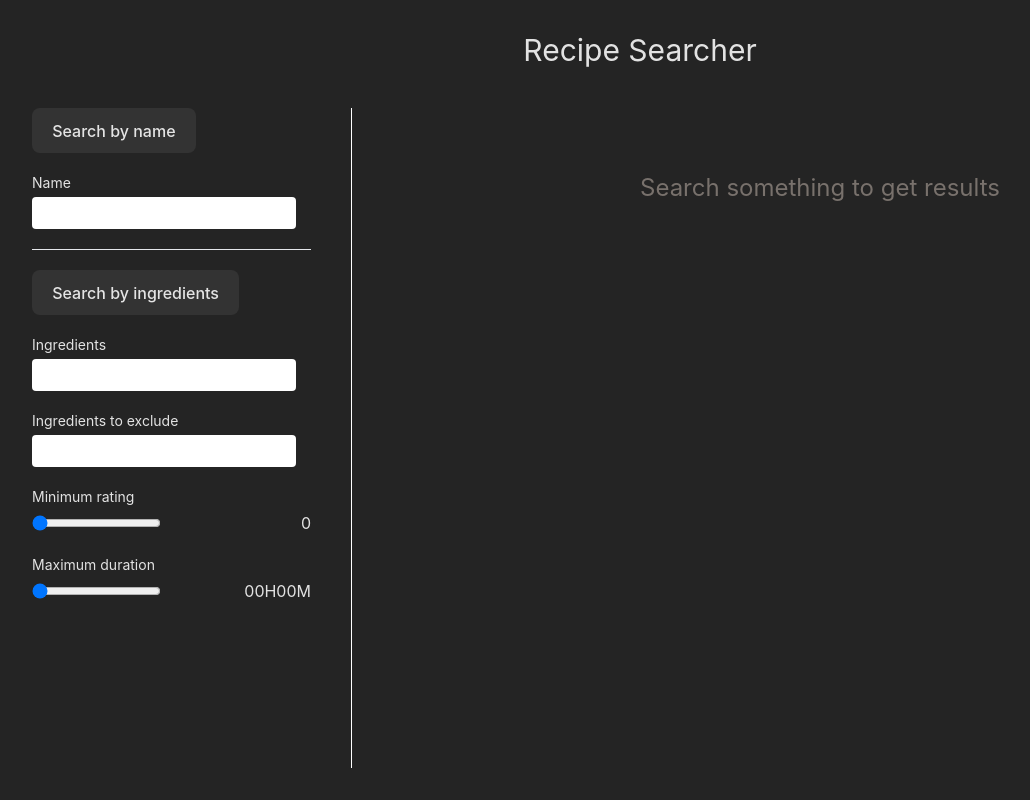
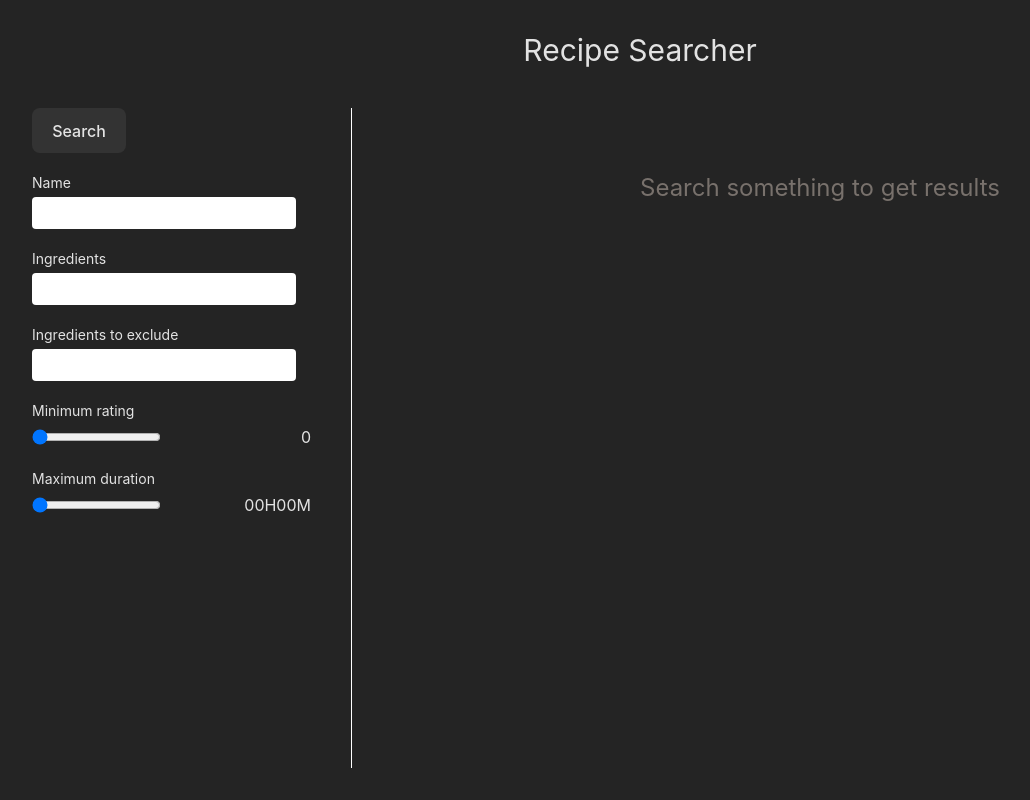
Before and after one commit to Maarten11/information-retrieval-project, a Vue app in the folder frontend/: page / in a window 1280 px wide. Shown: the whole page, without its empty margins (0-1030 px from the left). Built offline with nearby package versions, Linux system fonts and the light colour scheme.

Commit message:
Add combined search to the frontend

```diff
--- a/frontend/src/App.vue
+++ b/frontend/src/App.vue
@@ -40,6 +40,38 @@
 		selectedRecipe.value = recipe;
 	};
 
+	const searchRecipes = async () => {
+		const includeList = !!include.value.length
+			? include.value.split(",").map((s) => s.trim())
+			: [];
+		const excludeList = !!exclude.value.length
+			? exclude.value.split(",").map((s) => s.trim())
+			: [];
+		const form = new FormData();
+		if (!!name.value.length) {
+			form.append("name", name.value);
+		}
+		if (!!include.value.length) {
+			form.append("include", JSON.stringify(includeList));
+		}
+		if (!!exclude.value.length) {
+			form.append("exclude", JSON.stringify(excludeList));
+		}
+		if (duration.value != "0") {
+			form.append("duration", duration.value);
+		}
+		if (rating.value != "0") {
+			form.append("rating", rating.value);
+		}
+		recipes.value = null;
+		const request = await fetch("http://localhost:8000/search", {
+			body: form,
+			method: "POST",
+		});
+		const response = await request.json();
+		recipes.value = response;
+	};
+
 	const recipesChosen = computed(() => !!(recipes.value?.length ?? 0));
 
 	const include = ref("");
@@ -64,24 +96,28 @@
 		<div class="h-full w-full grid grid-cols-[25vw,auto] gap-10">
 			<aside class="h-full border-r-[1px] pe-10 border-white">
 				<div class="sticky top-5 left-0">
+					<!-- <button -->
+					<!-- 	class="mx-auto inline-block mb-5" -->
+					<!-- 	:disabled="!name.length" -->
+					<!-- 	@click="searchRecipe"> -->
+					<!-- 	Search by name -->
+					<!-- </button> -->
+					<!-- <div> -->
+					<!-- 	<label class="text-sm pb-1 block" for="name">Name</label> -->
+					<!-- 	<input type="text" id="name" v-model="name" /> -->
+					<!-- </div> -->
+					<!-- <hr class="my-5" /> -->
 					<button
 						class="mx-auto inline-block mb-5"
-						:disabled="!name.length"
-						@click="searchRecipe">
-						Search by name
-					</button>
-					<div>
-						<label class="text-sm pb-1 block" for="name">Name</label>
-						<input type="text" id="name" v-model="name" />
-					</div>
-					<hr class="my-5" />
-					<button
-						class="mx-auto inline-block mb-5"
-						:disabled="!include.length"
-						@click="searchIngredients">
-						Search by ingredients
+						:disabled="!include.length && !name.length"
+						@click="searchRecipes">
+						Search
 					</button>
 					<div class="grid gap-5">
+						<div>
+							<label class="text-sm pb-1 block" for="name">Name</label>
+							<input type="text" id="name" v-model="name" />
+						</div>
 						<div>
 							<label class="text-sm pb-1 block" for="to-include">
 								Ingredients
```
